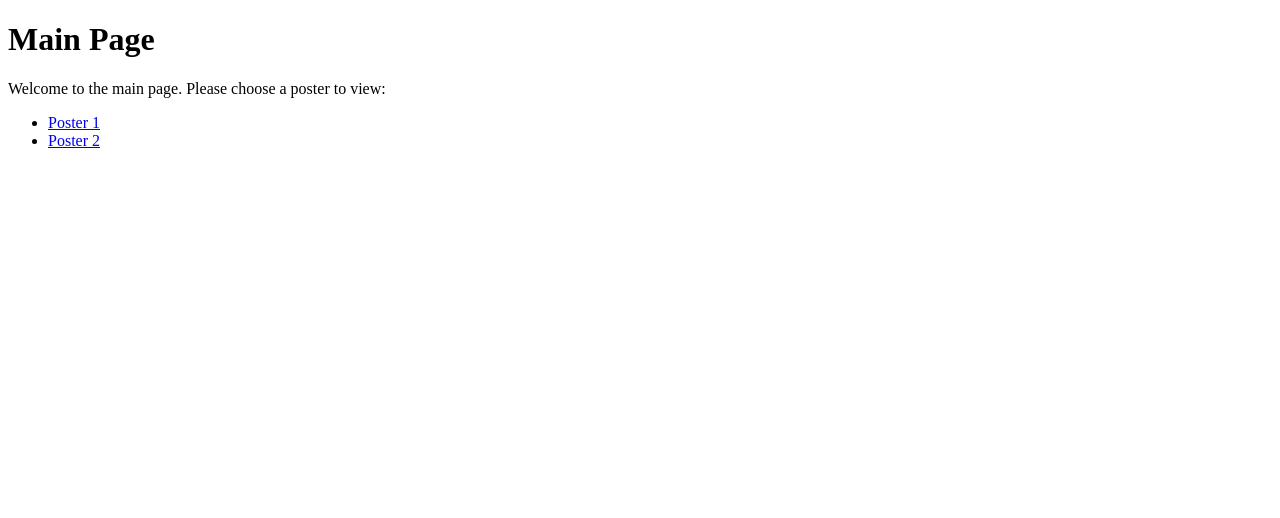
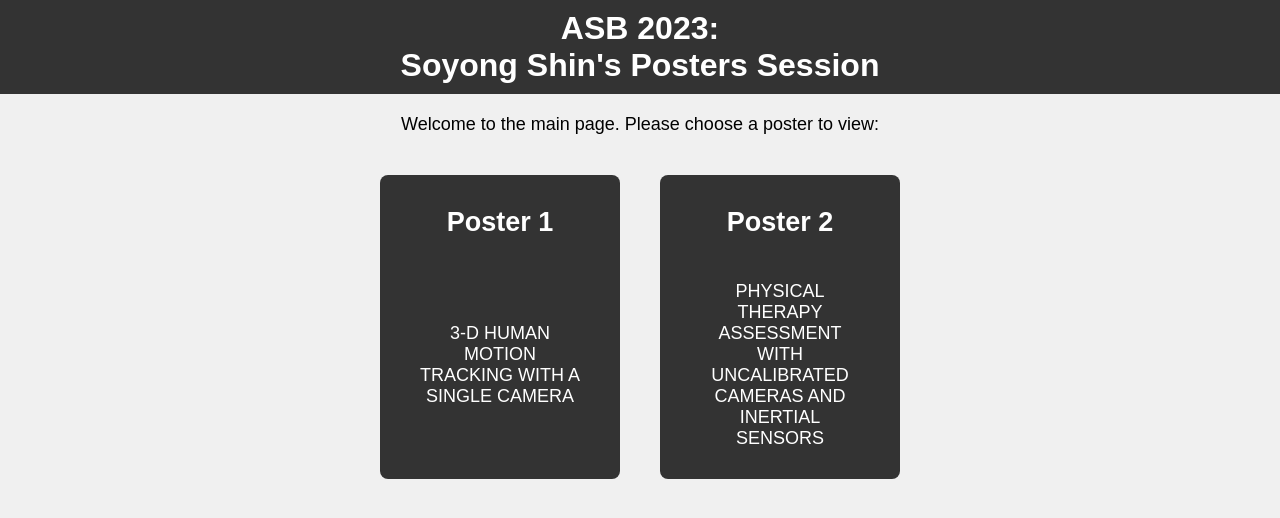
Before and after one commit to soyong-suppl/soyong-suppl.github.io, a plain HTML site: page index.html in a window 1280 px wide. Drawn offline with Linux system fonts and the light colour scheme.

Commit message:
Update index.html

```diff
--- a/index.html
+++ b/index.html
@@ -1,51 +1,86 @@
-<!-- <!DOCTYPE html>
-<html>
-<head>
-	<title>My Simple Homepage</title>
-</head>
-<body>
-
-	<h1>Supplementary homepage for</h1>
-    <h1>Soyong Shin's poster presentation</h1>
-
-    <br><br>
-	<p>Click the buttons below to view figures and videos:</p>
-    <br><br>
-
-    <p>======================================================================</p>
-    <p>Supplementary figures for the poster</p>
-    <p>======================================================================</p>
-    <p>Figure 1. Pipeline of the models <button onclick="window.open('files/pipeline.jpg')">click</button> </p>
-    <p>Figure 2. Network architecture <button onclick="window.open('files/network.jpg')">click</button> </p>
-    <p>Figure 3. Quantitative performance of models <button onclick="window.open('files/performance.jpg')">click</button> </p>
-    <p>Figure 4. Sensitivity analysis <button onclick="window.open('files/sensitivity.jpg')">click</button> </p>
-    <p>Figure 5. R2 Analysis <button onclick="window.open('files/rsquared.jpg')">click</button> </p>
-
-    <br><br>
-
-    <p>======================================================================</p>
-    <p>Supplementary videos for the poster</p>
-    <p>======================================================================</p>
-	<p>Video 1. Qualitative performance of models <button onclick="window.open('files/performance.mp4')">click</button> </p>
-	<p>Video 2. Pipeline in clinical environment <button onclick="window.open('files/performance_clinic.mp4')">click</button> </p>
-	<p>Video 3. Future work: Incorporating biomechanics <button onclick="window.open('files/biomechanics.mp4')">click</button> </p>
-    	<p>Video 4. Future work: Monocular video <button onclick="window.open('files/monocular_outdoor.mp4')">click</button> </p>
-	<p>Video 5. Future work: Clinical application of monocular video <button onclick="window.open('files/monocular_clinic.mp4')">click</button> </p>
-
-</body>
-</html> -->
-
 <!DOCTYPE html>
 <html>
 <head>
-    <title>Main Page</title>
+    <title>ASB 2023: Soyong Shin's Posters Session</title>
+    <style>
+        body {
+            font-family: Arial, sans-serif;
+            background-color: #f0f0f0;
+            margin: 0;
+            padding: 0;
+        }
+
+        header {
+            background-color: #333;
+            color: #fff;
+            text-align: center;
+            padding: 10px;
+        }
+
+        h1 {
+            margin: 0;
+            font-size: 32px;
+        }
+
+        p {
+            font-size: 18px;
+            max-width: 600px;
+            margin: 0 auto;
+            padding: 20px;
+            text-align: center;
+        }
+
+        ul {
+            list-style-type: none;
+            padding: 0;
+            margin: 0;
+            display: flex;
+            justify-content: center;
+            align-items: center;
+            flex-wrap: wrap;
+        }
+
+        li {
+            text-align: center;
+            margin: 20px;
+        }
+
+        a {
+            text-decoration: none;
+            color: #fff;
+            background-color: #333;
+            padding: 10px 20px;
+            border-radius: 8px;
+            font-size: 18px;
+            transition: background-color 0.2s, color 0.2s;
+            display: block;
+            width: 200px;
+        }
+
+        a:hover {
+            background-color: #555;
+        }
+    </style>
 </head>
 <body>
-    <h1>Main Page</h1>
+    <header>
+        <h1>ASB 2023: <br> Soyong Shin's Posters Session</h1>
+    </header>
+
     <p>Welcome to the main page. Please choose a poster to view:</p>
     <ul>
-        <li><a href="poster1.html">Poster 1</a></li>
-        <li><a href="poster2.html">Poster 2</a></li>
+        <li>
+            <a href="poster1.html">
+                <h2>Poster 1</h2>
+                <p> <br><br> 3-D HUMAN MOTION TRACKING WITH A SINGLE CAMERA <br><br><br> </p>
+            </a>
+        </li>
+        <li>
+            <a href="poster2.html">
+                <h2>Poster 2</h2>
+                <p>PHYSICAL THERAPY ASSESSMENT WITH UNCALIBRATED CAMERAS AND INERTIAL SENSORS</p>
+            </a>
+        </li>
     </ul>
 </body>
 </html>
```
